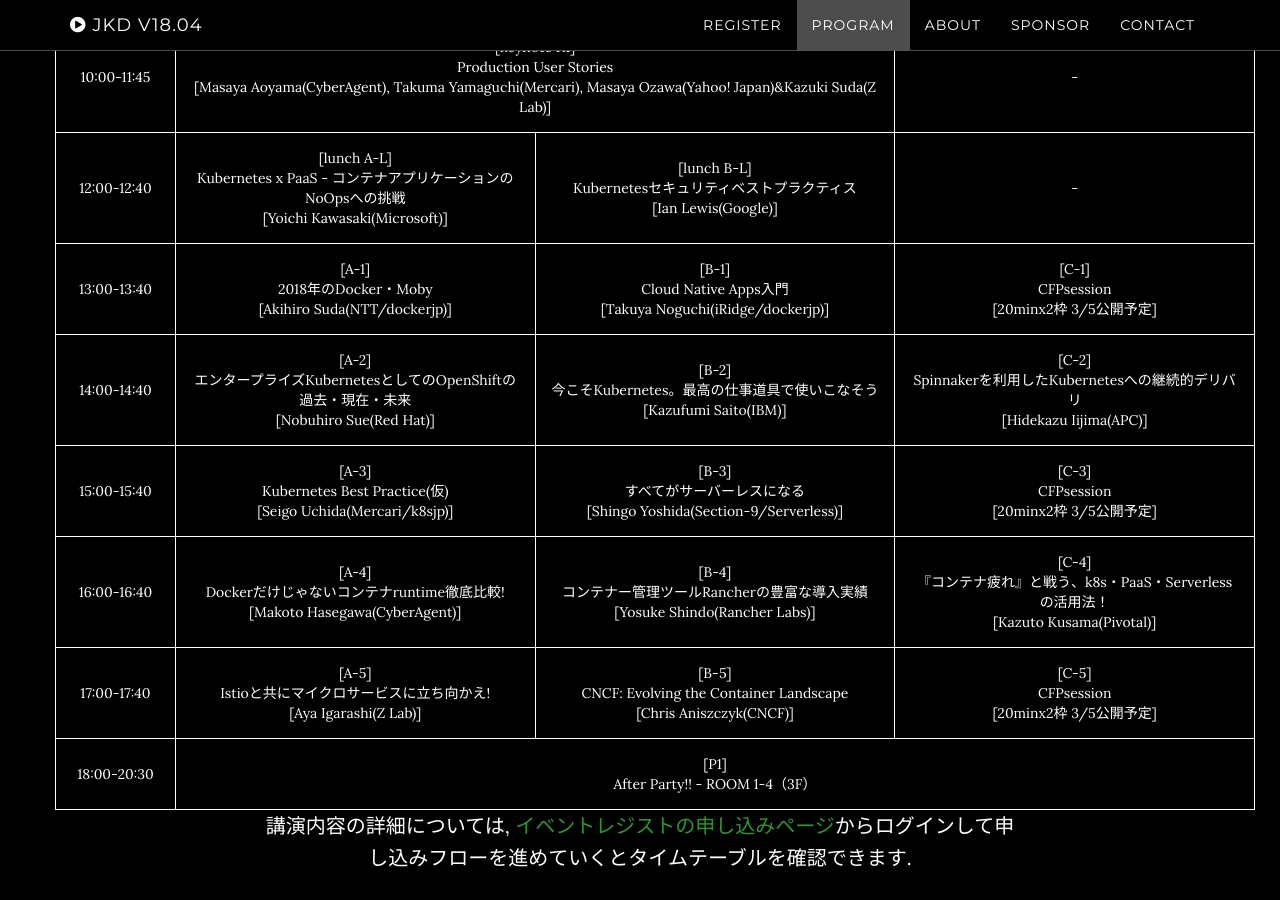
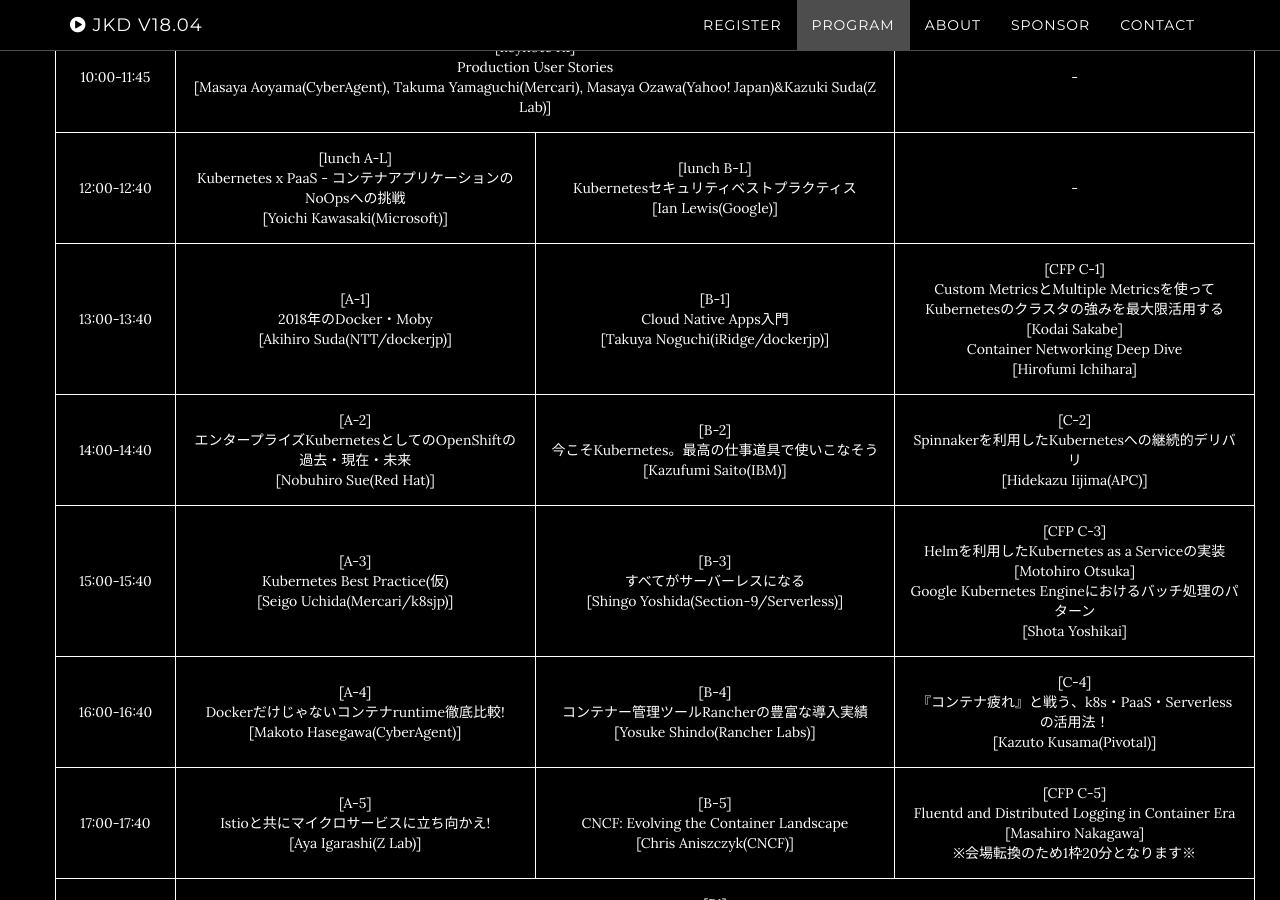
Before and after one commit to containerdays/v18.04, a Jekyll site: the page built from docs/index.html, in a window 1280 px wide and 900 px high, scrolled down 2693 px. Built offline with Jekyll 4.4.1, drawn with Linux system fonts in a browser that asks for light colours.

Commit message:
update CFPsession

```diff
--- a/docs/_includes/program.html
+++ b/docs/_includes/program.html
@@ -28,7 +28,7 @@
                           <td>13:00-13:40</td>
                           <td>[A-1]<br>2018年のDocker・Moby<br>[Akihiro Suda(NTT/dockerjp)]</td>
                           <td>[B-1]<br>Cloud Native Apps入門<br>[Takuya Noguchi(iRidge/dockerjp)]</td>
-                          <td>[C-1]<br>CFPsession<br>[20minx2枠 3/5公開予定]</td>
+                          <td>[CFP C-1]<br>Custom MetricsとMultiple Metricsを使ってKubernetesのクラスタの強みを最大限活用する<br>[Kodai Sakabe]<br>Container Networking Deep Dive<br>[Hirofumi Ichihara]</td>
                         </tr>
                         <tr>
                           <td>14:00-14:40</td>
@@ -40,7 +40,7 @@
                           <td>15:00-15:40</td>
                           <td>[A-3]<br>Kubernetes Best Practice(仮)<br>[Seigo Uchida(Mercari/k8sjp)]</td>
                           <td>[B-3]<br>すべてがサーバーレスになる<br>[Shingo Yoshida(Section-9/Serverless)]</td>
-                          <td>[C-3]<br>CFPsession<br>[20minx2枠 3/5公開予定]</td>
+                          <td>[CFP C-3]<br>Helmを利用したKubernetes as a Serviceの実装<br>[Motohiro Otsuka]<br>Google Kubernetes Engineにおけるバッチ処理のパターン<br>[Shota Yoshikai]</td></td>
                         </tr>
                         <tr>
                           <td>16:00-16:40</td>
@@ -52,7 +52,7 @@
                           <td>17:00-17:40</td>
                           <td>[A-5]<br>Istioと共にマイクロサービスに立ち向かえ!<br>[Aya Igarashi(Z Lab)]</td>
                           <td>[B-5]<br>CNCF: Evolving the Container Landscape<br>[Chris Aniszczyk(CNCF)]</td>
-                          <td>[C-5]<br>CFPsession<br>[20minx2枠 3/5公開予定]</td>
+                          <td>[CFP C-5]<br>Fluentd and Distributed Logging in Container Era<br>[Masahiro Nakagawa]<br>※会場転換のため1枠20分となります※</td>
                         </tr>
                         <tr>
                           <td>18:00-20:30</td>
```
